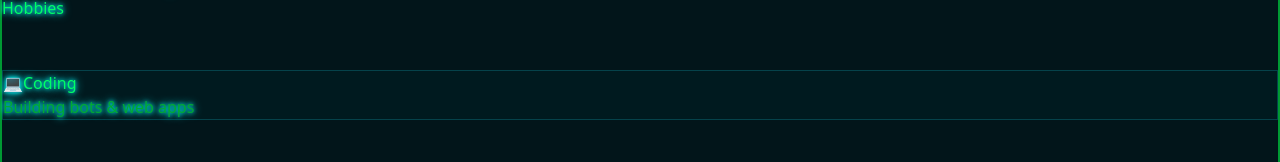
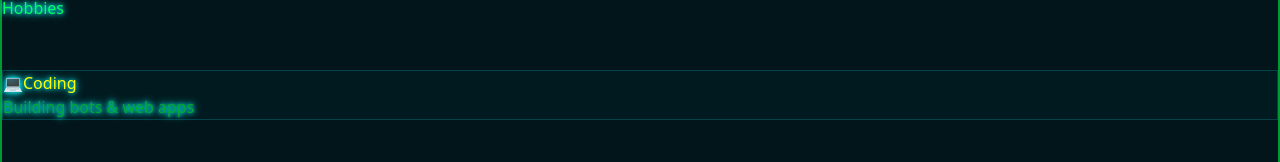
Before and after one commit to A9Pro/A9Pro-portfolio, a React (Vite) app: page / in a window 1280 px wide. Shown: the part 1103-1265 px from the top of the page. Built offline with nearby package versions, Linux system fonts and the light colour scheme; no server answers.

Commit message:
Update App.jsx

```diff
--- a/src/App.jsx
+++ b/src/App.jsx
@@ -880,8 +880,8 @@ export default function HackerUIProfile() {
                         >
                           <div className="flex items-center gap-1.5">
                             <span className="text-2xl">{hobby.emoji}</span>
-                            {/* --- Hobby Title Styling (NEW) --- */}
-                            <span className="text-[10px] font-medium" style={{ color: "var(--color-accent-blue)" }}>{hobby.title}</span>
+                            {/* --- Hobby Title Styling (MODIFIED for Yellow) --- */}
+                            <span className="text-[10px] font-medium" style={{ color: "#FFFF00" }}>{hobby.title}</span>
                             {/* --- End Hobby Title Styling --- */}
                           </div>
                           <p className="text-[9px] mt-1.5" style={{ color: "var(--color-text-secondary)" }}>
```
